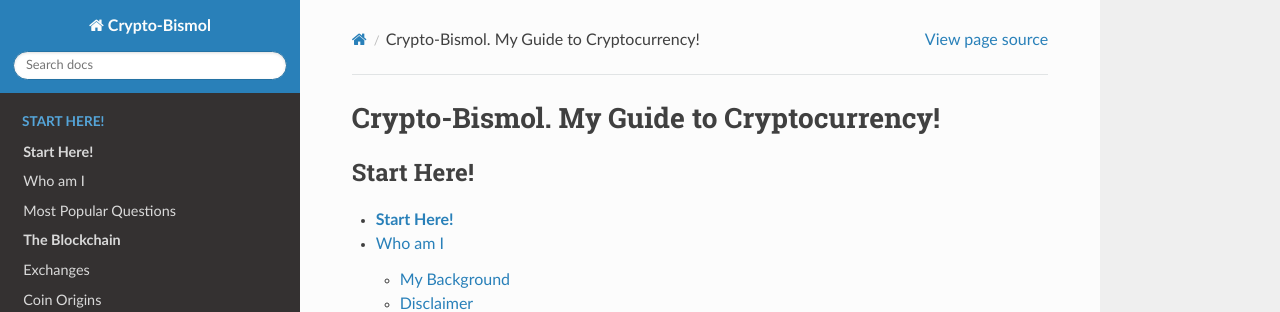
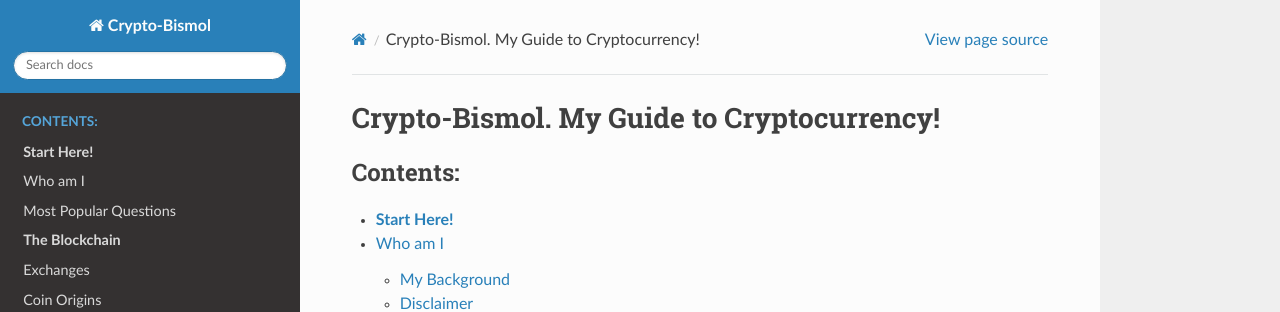
Before and after one commit to jhweintraub/the-crypto-conundrum, a Sphinx documentation site: the page built from docs/source/index.rst, in a window 1280 px wide and 900 px high. Shown: the top 312 px of the window. Built offline with Sphinx 7.4.7 and the Read the Docs theme 2.0.0, drawn with Linux system fonts in a browser that asks for light colours.

Commit message:
attempted to fix doc home problem

```diff
--- a/docs/source/conf.py
+++ b/docs/source/conf.py
@@ -34,6 +34,9 @@ extensions = [
    "sphinx_rtd_theme",
 ]
 
+master_doc = 'index'
+
+
 # Add any paths that contain templates here, relative to this directory.
 templates_path = ['_templates']
 
@@ -53,4 +56,4 @@ html_theme = 'sphinx_rtd_theme'
 # Add any paths that contain custom static files (such as style sheets) here,
 # relative to this directory. They are copied after the builtin static files,
 # so a file named "default.css" will overwrite the builtin "default.css".
-html_static_path = ['']
+html_static_path = []
--- a/docs/source/index.rst
+++ b/docs/source/index.rst
@@ -9,7 +9,7 @@ Crypto-Bismol. My Guide to Cryptocurrency!
 
 .. toctree::
    :maxdepth: 2
-   :caption: Start Here!
+   :caption: Contents:
 
    introduction/intro
    introduction/popular_questions
```
Also changed, not shown: 1 other file.
